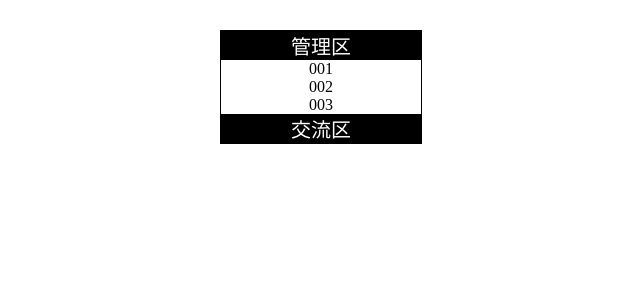
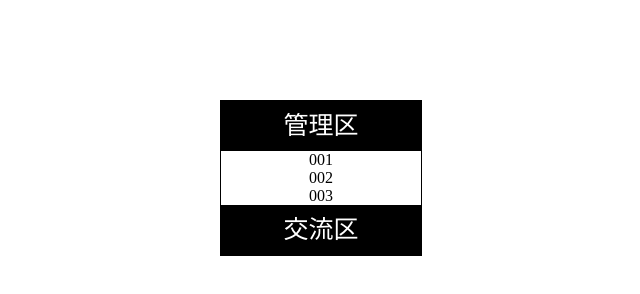
Before and after one commit to liuxinixn1205/liuxinxin, a plain HTML site: page dom/节点/折叠菜单练习.html in a window 1280 px wide. Both pictures are taken after a click on the element "管理区". Shown: the whole page, without its empty margins (319-959 px from the left). Drawn offline with Linux system fonts and the light colour scheme.

Commit message:
nextSibling的练习

```diff
--- a/dom/节点/折叠菜单练习.html
+++ b/dom/节点/折叠菜单练习.html
@@ -4,7 +4,7 @@
     <meta charset="UTF-8">
     <title>Title</title>
     <style>
-        *{
+        /* *{
             margin: 0;
             padding:0;
         }
@@ -21,12 +21,75 @@
             background-color: #000000;
             color: #ffffff;
             font-size: 20px;
+        } */
+        *{
+            margin: 0;
+            padding: 0;
         }
-
+        li{
+            list-style: none;
+        }
+        #container div{
+            width: 200px;
+            height: 50px;
+            background: #000;
+            color: #ffffff;
+            font-size: 25px;
+            text-align: center;
+            line-height: 50px;
+        }
+        #container{
+            width: 200px;
+            text-align: center;
+            border: 1px solid #000;
+            margin: 100px auto;
+        }
+        #container li li:hover{
+            background: #cccccc;
+        }
     </style>
 </head>
 <body>
-<div id="box">
+    <div id="container">
+        <ul>
+            <li>
+                <div>管理区</div>
+                <ul style="display:none">
+                    <li>001</li>
+                    <li>002</li>
+                    <li>003</li>
+                </ul>
+            </li>
+            <li>
+                <div>交流区</div>
+                <ul style="display:none">
+                    <li>001</li>
+                    <li>002</li>
+                    <li>003</li>
+                </ul>
+            </li>
+        </ul>
+    </div>
+    <script src="../../jslib.js"></script>
+    <script>
+        var oContainer = document.getElementById('container');
+        var aDiv = oContainer.getElementsByTagName('div');
+
+        for(var i=0;i<aDiv.length;i++){
+            aDiv[i].onclick = function (){
+                var nextNode = next(this);
+                if(nextNode.style.display == 'none'){
+                    nextNode.style.display = 'block';
+                }else if(nextNode.style.display == 'block'){
+                    nextNode.style.display = 'none';
+                }
+            }
+            aDiv[i].onselectstart = function (){
+                return false;
+            }
+        };
+    </script>
+<!-- <div id="box">
     <ul>
         <li >
             <div>管理区</div>
@@ -70,6 +133,6 @@
             return nextNode;
         }
 
-</script>
+</script> -->
 </body>
 </html>
```
